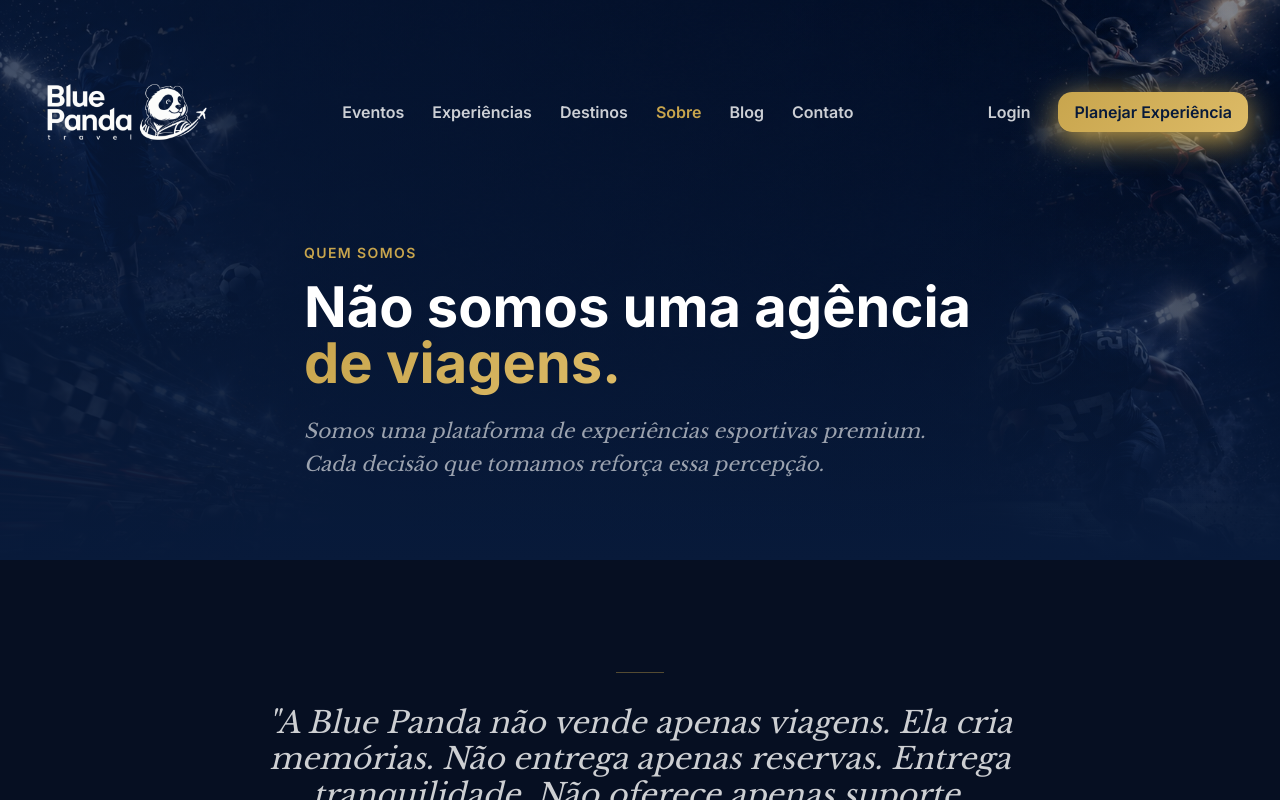
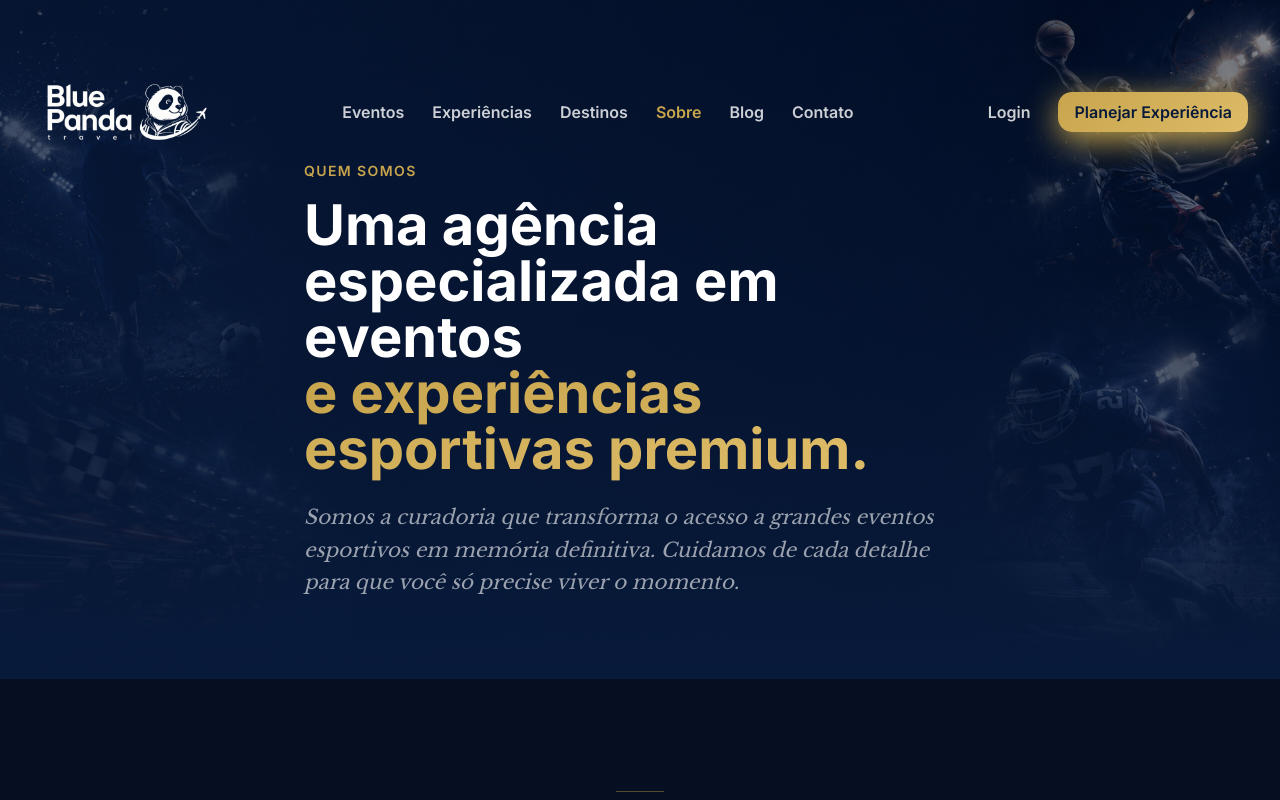
Before and after one commit to Brunoleoguilherme/blue-panda-plataform, a Next.js app: page /sobre in a window 1280 px wide. Shown: the top 800 px of the page. Built offline with nearby package versions, Linux system fonts and the light colour scheme.

Commit message:
sobre: atualiza texto hero

```diff
--- a/app/(public)/sobre/sobre-hero.tsx
+++ b/app/(public)/sobre/sobre-hero.tsx
@@ -32,13 +32,13 @@ export function SobreHero() {
             Quem somos
           </p>
           <h1 className="text-3xl sm:text-5xl lg:text-[56px] font-bold text-white leading-tight mb-6">
-            Não somos uma agência
+            Uma agência especializada em eventos
             <br />
-            <span className="text-gold-gradient">de viagens.</span>
+            <span className="text-gold-gradient">e experiências esportivas premium.</span>
           </h1>
           <p className="text-white/60 text-xl font-serif italic leading-relaxed">
-            Somos uma plataforma de experiências esportivas premium.
-            Cada decisão que tomamos reforça essa percepção.
+            Somos a curadoria que transforma o acesso a grandes eventos esportivos em memória definitiva.
+            Cuidamos de cada detalhe para que você só precise viver o momento.
           </p>
         </motion.div>
       </div>
```
